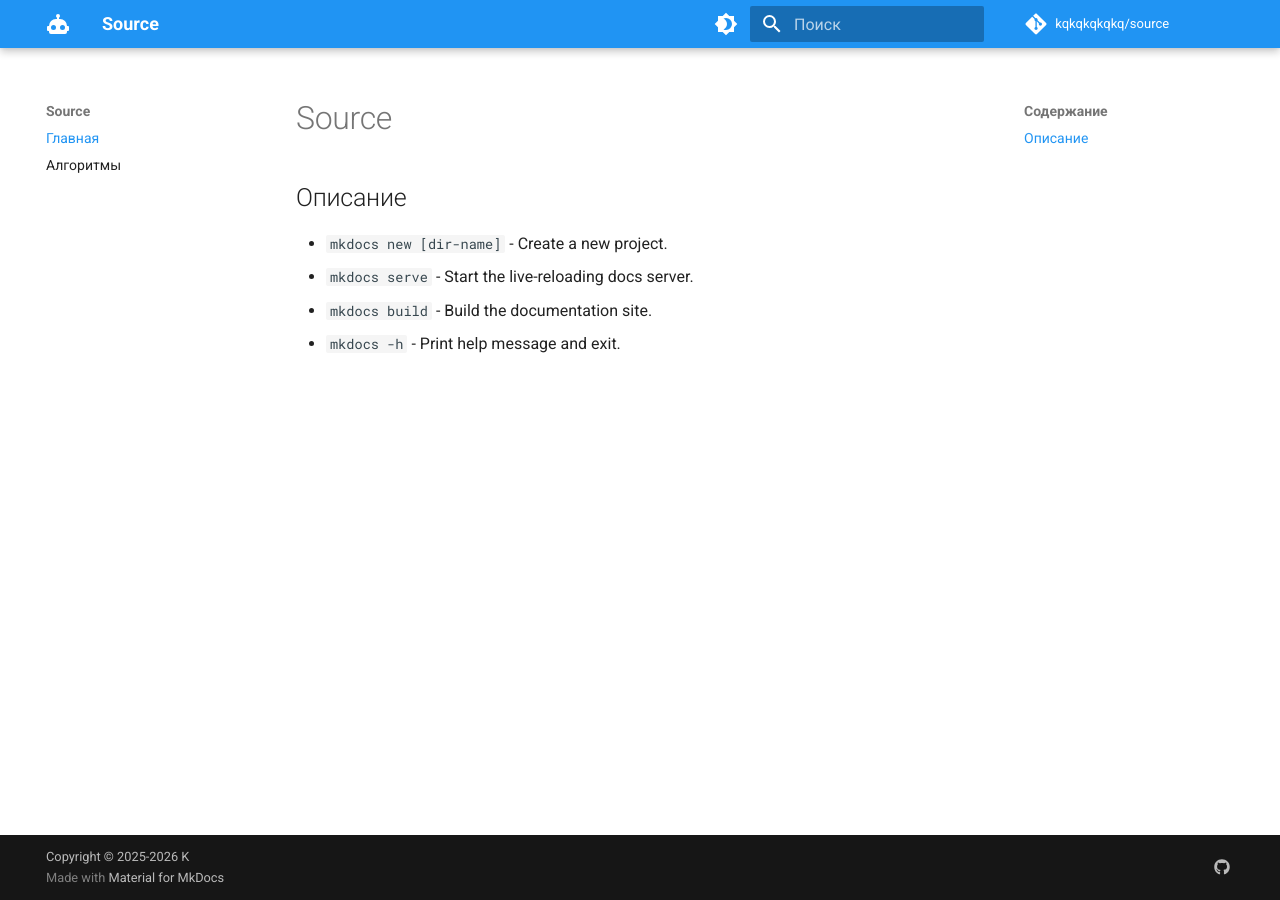
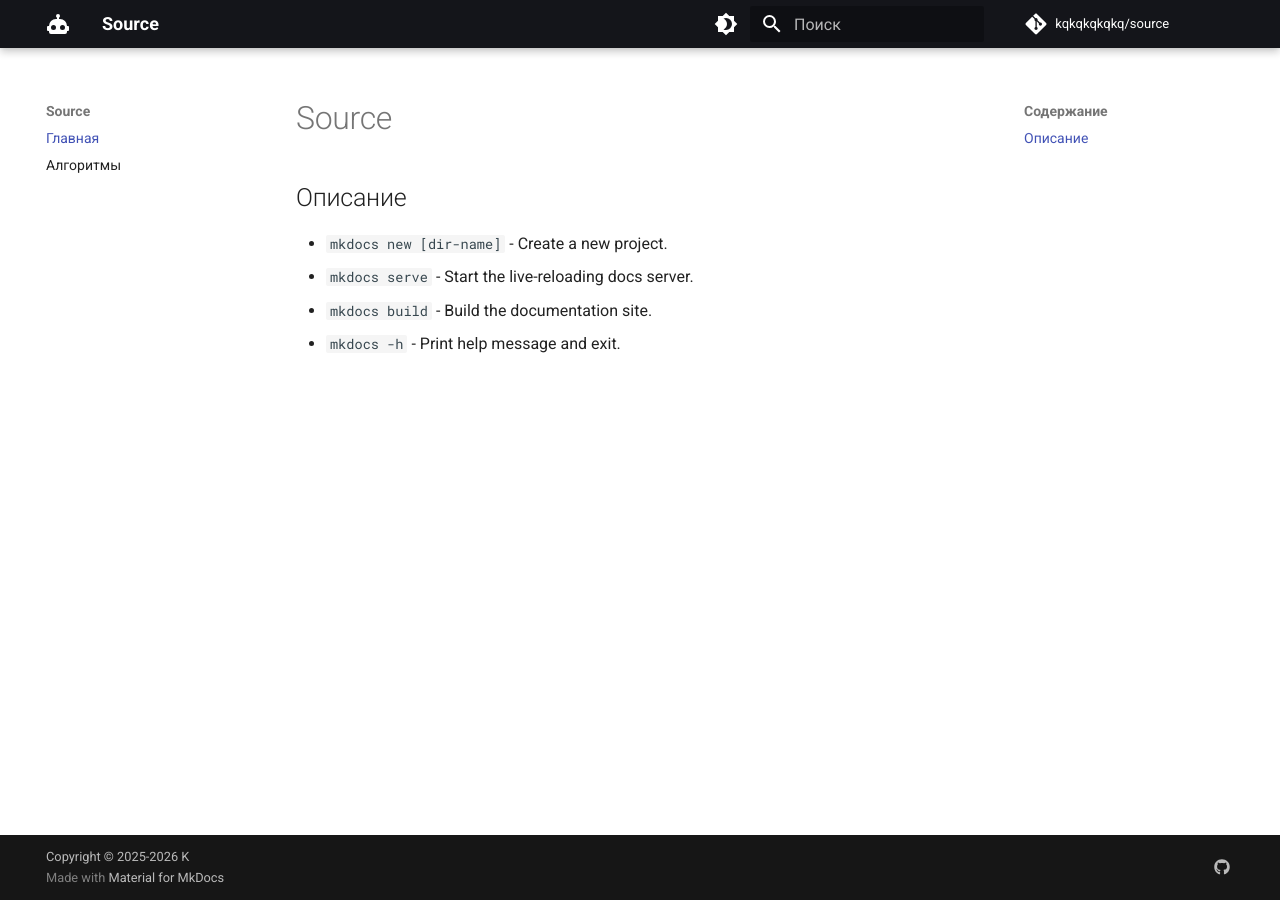
Before and after one commit to kqkqkqkqkq/source, an MkDocs documentation site: the page built from docs/index.md, in a window 1280 px wide. Built offline with MkDocs 1.6.1 and Material for MkDocs 9.7.7, drawn with Linux system fonts in a browser that asks for light colours; comment, search, counter and statistics services are not loaded.

Commit message:
feat: change theme settings

```diff
--- a/mkdocs.yml
+++ b/mkdocs.yml
@@ -17,13 +17,15 @@ theme:
   palette:
     - media: "(prefers-color-scheme: light)"
       scheme: default
-      primary: blue
+      primary: black
+      accent: black
       toggle:
         icon: material/brightness-4
         name: Switch to dark mode
     - media: "(prefers-color-scheme: dark)"
       scheme: slate
-      primary: blue
+      primary: black
+      accent: black
       toggle:
         icon: material/brightness-7
         name: Switch to light mode
```
